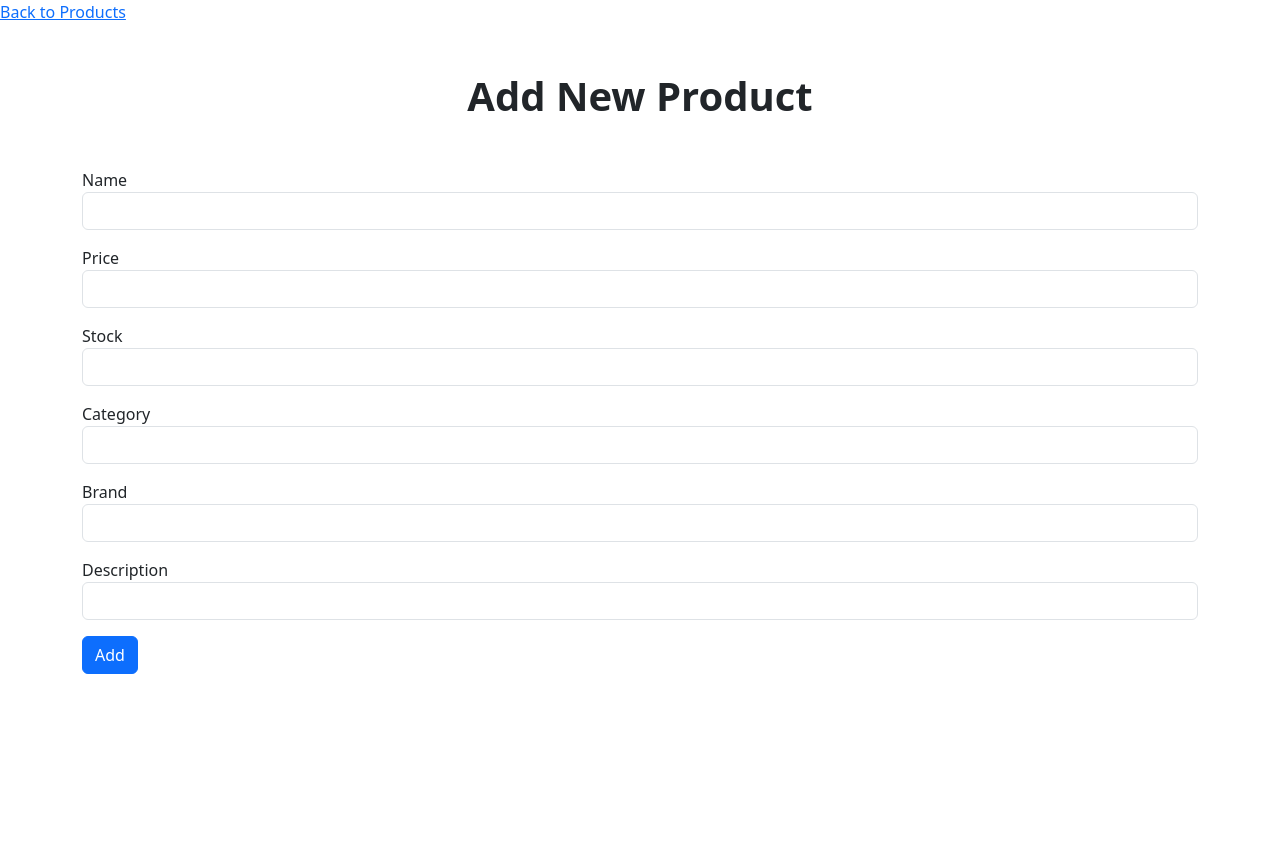
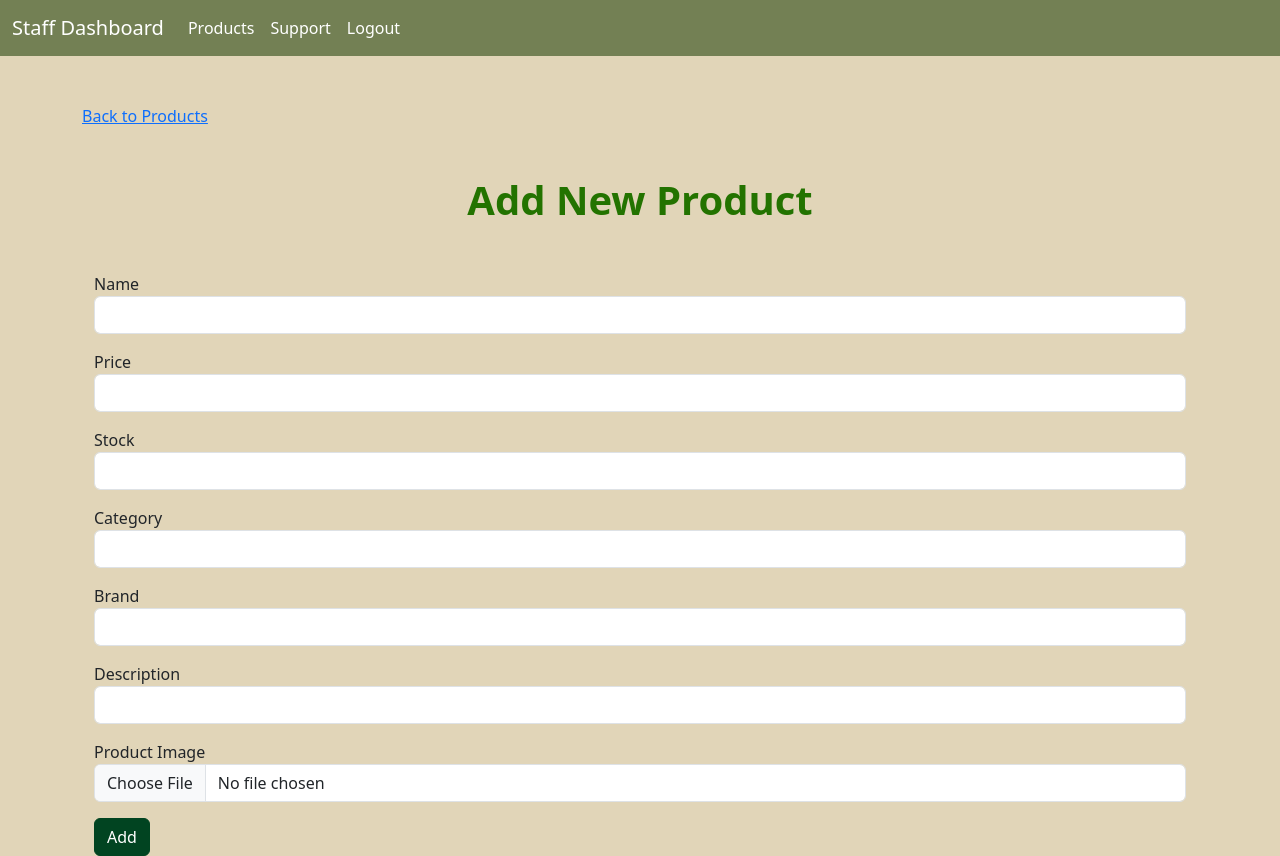
Before and after one commit to evanwongyf/app_development_technical_review, a Flask app: page /staff_add_product in a window 1280 px wide. Before the commit the page ends 800 px from the top, so only its background shows below. Run offline with Flask 3, Linux system fonts and the light colour scheme; some libraries are stand-ins or nearby versions.

Commit message:
Update staff_add_product.html

```diff
--- a/templates/staff_add_product.html
+++ b/templates/staff_add_product.html
@@ -5,12 +5,60 @@
     <title>Add New Product</title>
     <link href="https://cdn.jsdelivr.net/npm/bootstrap@5.3.2/dist/css/bootstrap.min.css" rel="stylesheet">
     <style>
+        body {
+            background-color: #e1d5b8;
+        }
+        .green-text {
+            color: #237300;
+        }
         .bold-h1 {
             font-weight: bold;
+        }
+        .navbar-custom {
+            background-color: #738054 !important;
+        }
+        .navbar-custom .navbar-brand,
+        .navbar-custom .navbar-brand:hover,
+        .navbar-custom .navbar-brand:focus,
+        .navbar-custom .navbar-nav .nav-link {
+            color: #ffffff !important;
+        }
+        .btn-primary {
+            background-color: #014421;
+            border-color: #014421;
+            color: #ffffff; /* Set text color to white */
+        }
+        #drop-area {
+            border: 2px dashed #ccc;
+            border-radius: 20px;
+            width: 300px;
+            height: 150px;
+            padding: 20px;
+            text-align: center;
+            margin: 10px 0;
+        }
+        #drop-area.highlight {
+            border-color: blue;
         }
     </style>
 </head>
 <body>
+    <nav class="navbar navbar-expand-lg navbar-custom">
+        <div class="container-fluid">
+            <a class="navbar-brand" href="{{ url_for('staff_account') }}">Staff Dashboard</a>
+            <button class="navbar-toggler" type="button" data-bs-toggle="collapse" data-bs-target="#navbarNavAltMarkup" aria-controls="navbarNavAltMarkup" aria-expanded="false" aria-label="Toggle navigation">
+                <span class="navbar-toggler-icon"></span>
+            </button>
+            <div class="collapse navbar-collapse" id="navbarNavAltMarkup">
+                <div class="navbar-nav">
+                    <a class="nav-link active" href="{{ url_for('staff_products') }}">Products</a>
+                    <a class="nav-link" href="{{ url_for('staff_support') }}">Support</a>
+                    <a class="nav-link" aria-current="page" href="{{ url_for('staff_confirm_logout') }}">Logout</a>
+                </div>
+            </div>
+        </div>
+    </nav>
+    <div class="container mt-5">
         <a href="{{ url_for('staff_products') }}">Back to Products</a>
         <br>
         {% with messages = get_flashed_messages(with_categories=true) %}
@@ -22,9 +70,9 @@
                 {% endfor %}
             {% endif %}
         {% endwith %}
-    <h1 class="text-center mt-5 bold-h1">Add New Product</h1>
+        <h1 class="text-center mt-5 bold-h1 green-text">Add New Product</h1>
         <div class="container mt-5">
-        <form method="POST">
+            <form action="{{ url_for('staff_add_product') }}" method="POST" enctype="multipart/form-data">
                 {{ form.hidden_tag() }}
                 <div class="mb-3">
                     {{ form.name.label }}
@@ -50,8 +98,14 @@
                     {{ form.description.label }}
                     {{ form.description(class="form-control") }}
                 </div>
+                <div class="mb-3">
+                    {{ form.image.label }}
+                    <input type="file" name="image" id="image-upload" class="form-control" accept="image/*">
+                </div>
                 <button type="submit" class="btn btn-primary">{{ form.submit.label }}</button>
             </form>
         </div>
+    </div>
+    <script src="https://cdn.jsdelivr.net/npm/bootstrap@5.3.2/dist/js/bootstrap.bundle.min.js"></script>
 </body>
 </html>
```
Lines whose indentation alone changed are shown as unchanged.
